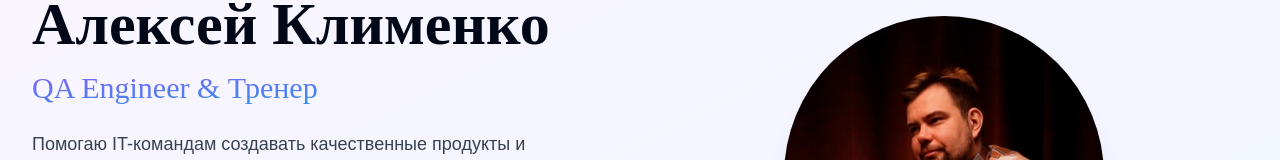
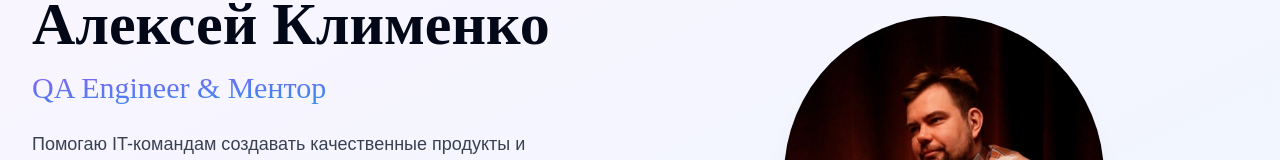
Before and after one commit to DrDoom74/klimenko-verse-hub, a React (Vite) app: page / in a window 1280 px wide. Shown: the part 166-326 px from the top of the page. Built offline with nearby package versions, Linux system fonts and the light colour scheme.

Commit message:
Fix: Update hero section title
Replaced "QA Engineer & Тренер" with "QA Engineer & Ментор" in the hero section.

```diff
--- a/src/components/Hero.tsx
+++ b/src/components/Hero.tsx
@@ -13,7 +13,7 @@ const Hero = () => {
               Алексей Клименко
             </h1>
             <h2 className="text-2xl md:text-3xl mb-6 font-medium gradient-text">
-              QA Engineer & Тренер
+              QA Engineer & Ментор
             </h2>
             <p className="text-lg text-gray-700 mb-8 max-w-lg">
               Помогаю IT-командам создавать качественные продукты и обучаю специалистов тестированию ПО с практическим подходом.
```
